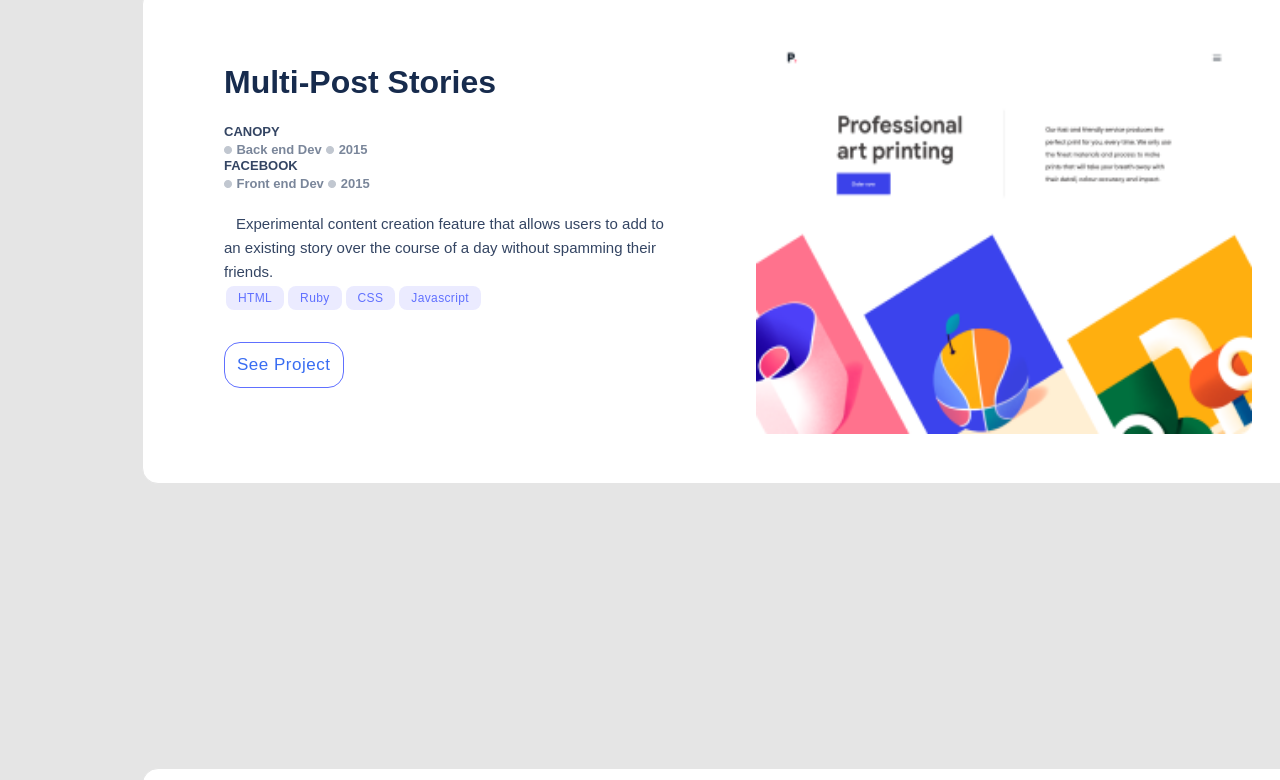
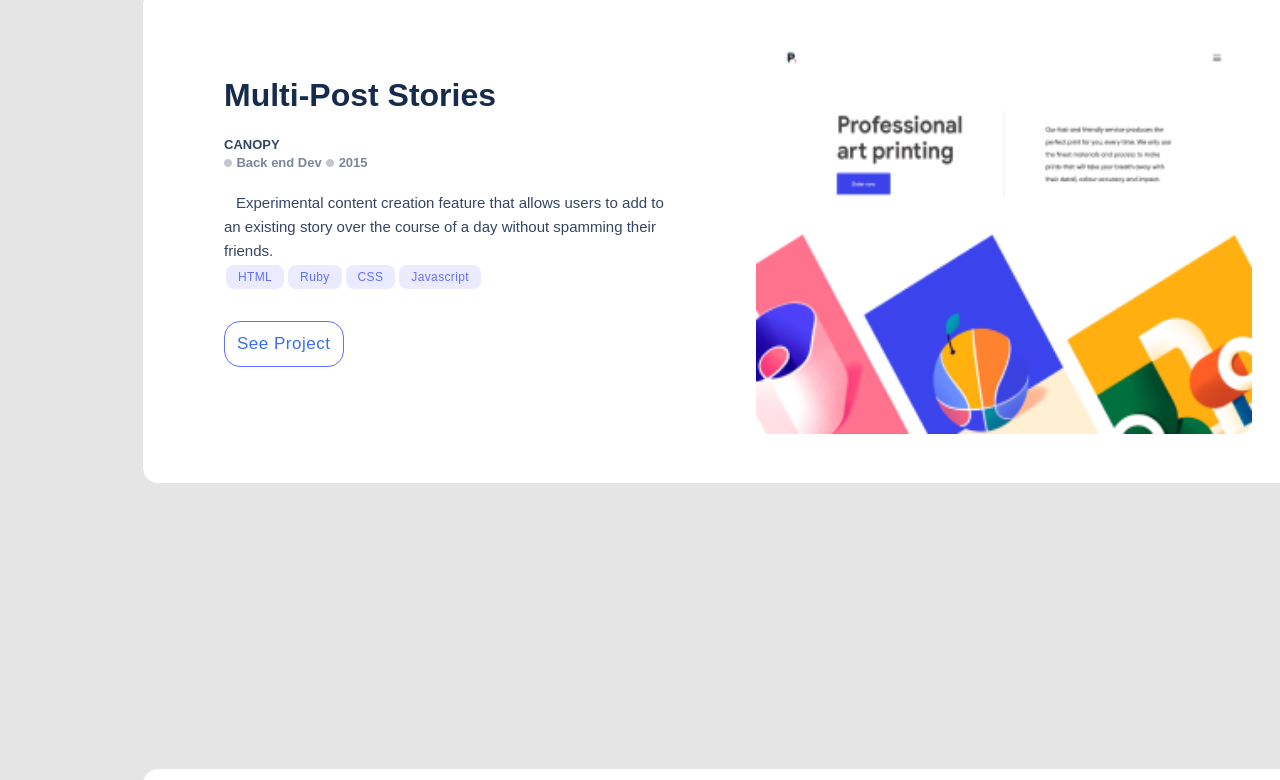
Before and after one commit to Graceshiks/Portfolio, a website: page index.html in a window 1280 px wide. Shown: the part 1784-2564 px from the top of the page. Drawn offline with Linux system fonts and the light colour scheme; files whose address does not match are found by name; a web font is replaced by a local one.

Commit message:
fix linters

```diff
--- a/index.html
+++ b/index.html
@@ -108,12 +108,6 @@
                 <span class="intro-1">CANOPY</span>
                 <img class="dot" src="images/mobile/Counter.png" alt="dot">
                 <span class="intro-2">Back end Dev</span>
-                <img class="dot" src="images/mobile/Counter.png" alt="dot">
-                <span class="intro-3">2015</span>
-
-                <span class="intro-1">FACEBOOK</span>
-                <img class="dot" src="images/mobile/Counter.png" alt="dot">
-                <span class="intro-2">Front end Dev</span>
                 <img class="dot" src="images/mobile/Counter.png" alt="dot">
                 <span class="intro-3">2015</span>
               </div>
```
